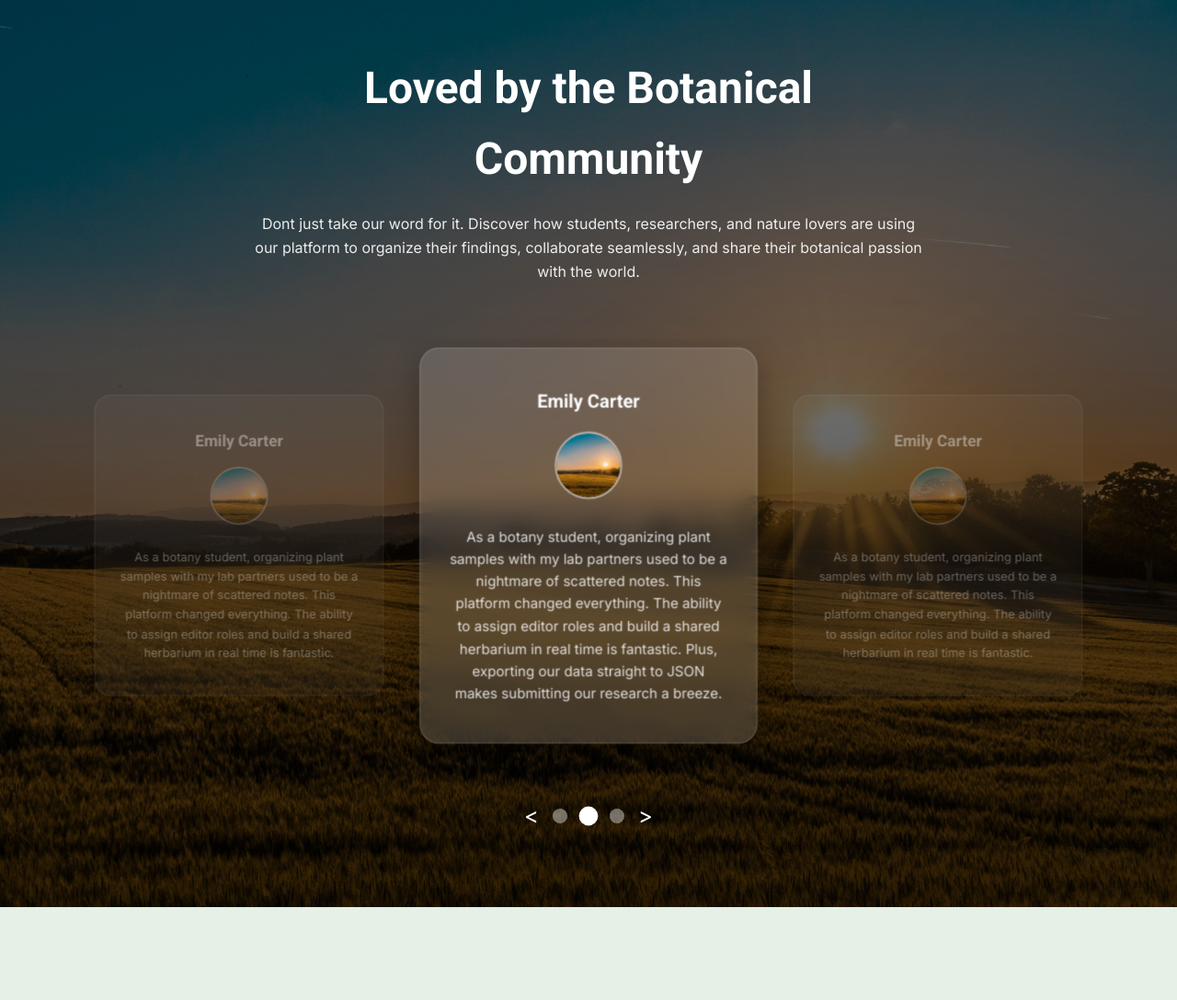
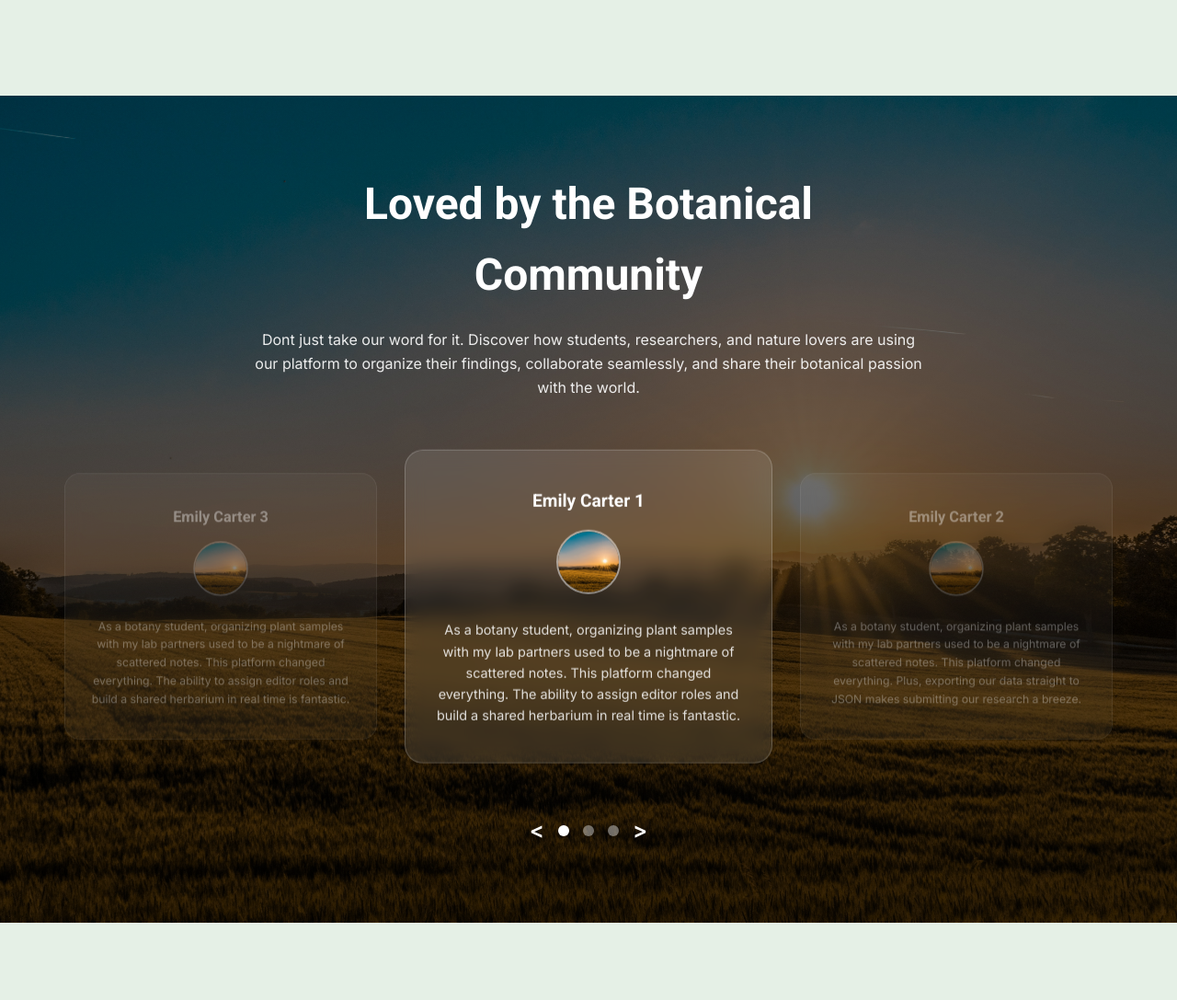
Before and after one commit to cata-884/web_project, a PHP site: page / in a window 1280 px wide. Shown: the part 1549-2636 px from the top of the page at 92% size. Run offline with PHP 8.4, Linux system fonts and the light colour scheme.

Commit message:
Dinamicitate cartonase

```diff
--- a/frontend/css/components.css
+++ b/frontend/css/components.css
@@ -35,14 +35,14 @@
 .feature-card h3 {
     font-size: var(--font-h3);
     color: var(--text-main);
-    margin-bottom: 10px;
+
 }
 
 .feature-card p {
     font-size: 0.85rem;
     color: var(--text-main);
     line-height: 1.5;
-    margin-bottom: 20px;
+
 }
 
 .card-img img {
@@ -50,7 +50,6 @@
     height: 160px;
     object-fit: cover;
     border-radius: 16px;
-    margin-bottom: 20px;
 }
 
 /* Butonul de pe card */
--- a/frontend/css/landing.css
+++ b/frontend/css/landing.css
@@ -339,7 +381,7 @@ color: var(--text-light);
 
 .reviews-header {
     max-width: 800px;
-    margin: 0 auto 60px auto;
+    margin: 0 auto 0px auto;
     padding: 0 32px;
 }
 
@@ -355,44 +397,88 @@ color: var(--text-light);
     opacity: 0.9;
 }
 
-.carousel-wrapper {
+.reviews-interactive-container {
+    position: relative;
     width: 100%;
-    overflow-x: hidden;
-    display: flex;
-    justify-content: center;
-    padding: 20px 0;
+    max-width: 1200px;
+    margin: 0 auto;
+}
+
+.reviews-interactive-container input[type="radio"] {
+    display: none;
 }
 
 .reviews-carousel {
-    display: flex;
-    align-items: center;
-    justify-content: center;
-    gap: 30px;
+    position: relative;
+    height: 450px;
     width: 100%;
-    min-width: max-content;
+    overflow: hidden;
 }
+
+.review-card {
+    position: absolute;
+    left: 50%;
+    top: 50%;
+    width: 100%;
+    max-width: 400px;
+    transition: all 0.5s cubic-bezier(0.25, 0.8, 0.25, 1);
+    box-sizing: border-box;
+}
+
+
+#rev1:checked ~ .carousel-wrapper .review-card#review1 { transform: translate(-50%, -50%) scale(1); z-index: 3; opacity: 1; }
+#rev1:checked ~ .carousel-wrapper .review-card#review2 { transform: translate(50%, -50%) scale(0.85); z-index: 1; opacity: 0.4; }
+#rev1:checked ~ .carousel-wrapper .review-card#review3 { transform: translate(-150%, -50%) scale(0.85); z-index: 1; opacity: 0.4; }
+
+#rev2:checked ~ .carousel-wrapper .review-card#review2 { transform: translate(-50%, -50%) scale(1); z-index: 3; opacity: 1; }
+#rev2:checked ~ .carousel-wrapper .review-card#review3 { transform: translate(50%, -50%) scale(0.85); z-index: 1; opacity: 0.4; }
+#rev2:checked ~ .carousel-wrapper .review-card#review1 { transform: translate(-150%, -50%) scale(0.85); z-index: 1; opacity: 0.4; }
+
+#rev3:checked ~ .carousel-wrapper .review-card#review3 { transform: translate(-50%, -50%) scale(1); z-index: 3; opacity: 1; }
+#rev3:checked ~ .carousel-wrapper .review-card#review1 { transform: translate(50%, -50%) scale(0.85); z-index: 1; opacity: 0.4; }
+#rev3:checked ~ .carousel-wrapper .review-card#review2 { transform: translate(-150%, -50%) scale(0.85); z-index: 1; opacity: 0.4; }
 
 .carousel-controls {
     display: flex;
     justify-content: center;
     align-items: center;
     gap: 15px;
-    margin-top: 50px;
-    font-size: 1.5rem;
-    cursor: pointer;
+    /*margin-top: 30px;*/
 }
 
 .dot {
-    width: 1rem;
-    height: 1rem;;
+    width: 12px;
+    height: 12px;
     background-color: rgba(255, 255, 255, 0.4);
     border-radius: 50%;
+    cursor: pointer;
+    transition: background-color 0.3s ease;
 }
 
-.active-dot {
-    background-color: var(--text-light);
-    transform: scale(1.3);
+.arrow {
+    display: none;
+    color: white;
+    cursor: pointer;
+    font-size: 1.5rem;
+    font-weight: bold;
+    user-select: none;
 }
+
+
+#rev1:checked ~ .carousel-controls #dot1,
+#rev2:checked ~ .carousel-controls #dot2,
+#rev3:checked ~ .carousel-controls #dot3 {
+    background-color: white;
+}
+
+#rev1:checked ~ .carousel-controls #left-for-1,
+#rev1:checked ~ .carousel-controls #right-for-1 { display: block; }
+
+#rev2:checked ~ .carousel-controls #left-for-2,
+#rev2:checked ~ .carousel-controls #right-for-2 { display: block; }
+
+#rev3:checked ~ .carousel-controls #left-for-3,
+#rev3:checked ~ .carousel-controls #right-for-3 { display: block; }
 @media (max-width: 500px) {
     .active-card {
          max-width: calc((100vw - 64px) / 1.05);
--- a/frontend/index.html
+++ b/frontend/index.html
@@ -68,31 +68,38 @@
     </div>
 
    <div class="about-cards-stack">
-        <article class="feature-card card-front">
+    <input type="radio" name="card_slider" id="slide1" checked>
+    <input type="radio" name="card_slider" id="slide2">
+    <input type="radio" name="card_slider" id="slide3">
+
+    <!-- Card 1 -->
+    <article class="feature-card" id="card1">
         <h3>Comprehensive Cataloging</h3>
         <p>Easily document every detail. Add scientific names, geographic origins, images, and specific traits. Organize your findings in structured, easy-to-manage private or public workspaces.</p>
         <div class="card-img">
             <img src="assets/Gemini_Generated_Image_dytosddytosddyto.png" alt="Cataloging Image">
         </div>
-            <button class="btn-dark">Discovery Team &gt;</button>
+        <label for="slide2" class="btn-dark card-btn">Discovery Team &gt;</label>
     </article>
 
-        <article class="feature-card card-middle">
-            <h3>Comprehensive Cataloging</h3>
-            <p>Easily document every detail. Add scientific names, geographic origins, images, and specific traits.</p>
+    <!-- Card 2 -->
+    <article class="feature-card" id="card2">
+        <h3>Advanced Search</h3>
+        <p>Instantly find exactly what you need using multi-criteria search—like filtering by soil type, origin, and benefits. Seamlessly export your entire database in open JSON and XML formats.</p>
         <div class="card-img">
-                <img src="assets/Gemini_Generated_Image_dytosddytosddyto.png" alt="Cataloging Image">
+            <img src="assets/Gemini_Generated_Image_dytosddytosddyto.png" alt="Search Image">
         </div>
-            <button class="btn-dark">Discovery Team &gt;</button>
+        <label for="slide3" class="btn-dark card-btn">Discovery Team &gt;</label>
     </article>
 
-        <article class="feature-card card-back">
-            <h3>Comprehensive Cataloging</h3>
-            <p>Easily document every detail. Add scientific names, geographic origins, images, and specific traits.</p>
+    <!-- Card 3 -->
+    <article class="feature-card" id="card3">
+        <h3>Collaborative Workspaces</h3>
+        <p>Invite friends and colleagues to contribute to your herbaria. Assign strict Editor or Viewer roles to build vast collections together while keeping full control over your data.</p>
         <div class="card-img">
-                <img src="assets/Gemini_Generated_Image_dytosddytosddyto.png" alt="Cataloging Image">
+            <img src="assets/Gemini_Generated_Image_dytosddytosddyto.png" alt="Collaboration Image">
         </div>
-            <button class="btn-dark">Discovery Team &gt;</button>
+        <label for="slide1" class="btn-dark card-btn">Discovery Team &gt;</label>
     </article>
 </div>
 </section>
@@ -102,34 +109,51 @@
         <p>Dont just take our word for it. Discover how students, researchers, and nature lovers are using our platform to organize their findings, collaborate seamlessly, and share their botanical passion with the world.</p>
     </div>
 
+    <div class="reviews-interactive-container">
+    <input type="radio" name="review_slider" id="rev1" checked>
+    <input type="radio" name="review_slider" id="rev2">
+    <input type="radio" name="review_slider" id="rev3">
+
     <div class="carousel-wrapper">
         <div class="reviews-carousel">
-            <article class="review-card side-card">
-                <h4>Emily Carter</h4>
+            <!-- Review 1 -->
+            <article class="review-card" id="review1">
+                <h4>Emily Carter 1</h4>
                 <img src="assets/Review.jpg" alt="Emily Carter" class="avatar">
                 <p>As a botany student, organizing plant samples with my lab partners used to be a nightmare of scattered notes. This platform changed everything. The ability to assign editor roles and build a shared herbarium in real time is fantastic.</p>
             </article>
 
-            <article class="review-card active-card">
-                <h4>Emily Carter</h4>
+            <!-- Review 2 -->
+            <article class="review-card" id="review2">
+                <h4>Emily Carter 2</h4>
                 <img src="assets/Review.jpg" alt="Emily Carter" class="avatar">
-                <p>As a botany student, organizing plant samples with my lab partners used to be a nightmare of scattered notes. This platform changed everything. The ability to assign editor roles and build a shared herbarium in real time is fantastic. Plus, exporting our data straight to JSON makes submitting our research a breeze.</p>
+                <p>As a botany student, organizing plant samples with my lab partners used to be a nightmare of scattered notes. This platform changed everything. Plus, exporting our data straight to JSON makes submitting our research a breeze.</p>
             </article>
 
-            <article class="review-card side-card">
-                <h4>Emily Carter</h4>
+            <!-- Review 3 -->
+            <article class="review-card" id="review3">
+                <h4>Emily Carter 3</h4>
                 <img src="assets/Review.jpg" alt="Emily Carter" class="avatar">
                 <p>As a botany student, organizing plant samples with my lab partners used to be a nightmare of scattered notes. This platform changed everything. The ability to assign editor roles and build a shared herbarium in real time is fantastic.</p>
             </article>
+
+
         </div>
     </div>
 
     <div class="carousel-controls">
-        <span>&lt;</span>
-        <div class="dot"></div>
-        <div class="dot active-dot"></div>
-        <div class="dot"></div>
-        <span>&gt;</span>
+        <label for="rev3" class="arrow left-arrow" id="left-for-1">&lt;</label>
+        <label for="rev1" class="arrow left-arrow" id="left-for-2">&lt;</label>
+        <label for="rev2" class="arrow left-arrow" id="left-for-3">&lt;</label>
+
+        <label for="rev1" class="dot" id="dot1"></label>
+        <label for="rev2" class="dot" id="dot2"></label>
+        <label for="rev3" class="dot" id="dot3"></label>
+
+        <label for="rev2" class="arrow right-arrow" id="right-for-1">&gt;</label>
+        <label for="rev3" class="arrow right-arrow" id="right-for-2">&gt;</label>
+        <label for="rev1" class="arrow right-arrow" id="right-for-3">&gt;</label>
+    </div>
 </div>
 </section>
 <section class="story-section" id="team">
```
Also changed, not shown: other parts of frontend/css/landing.css (+72 -56 lines). Lines whose indentation alone changed are shown as unchanged.
